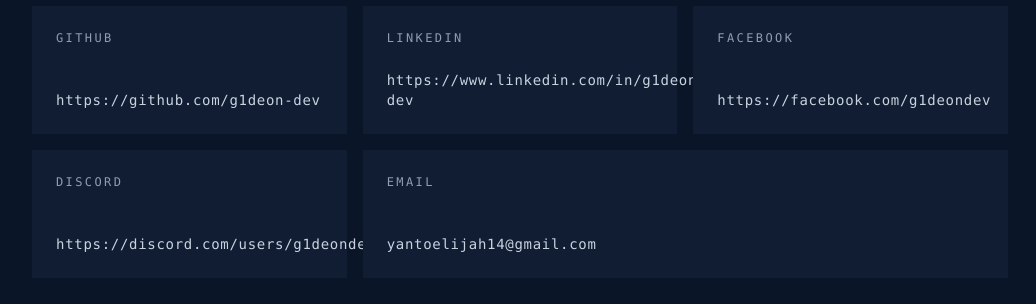
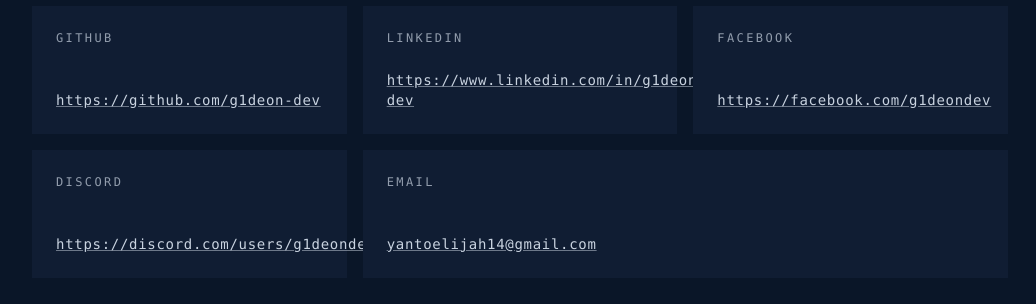
Before and after one commit to g1deon-dev/official-dev-portfolio, a Next.js app: page / in a window 1280 px wide. Shown: the part 2241-2545 px from the top of the page, without its empty margins (120-1156 px from the left). Built offline with nearby package versions, Linux system fonts and the light colour scheme.

Commit message:
feat: add underline to Contact link values for discoverability (issue #17)

```diff
--- a/components/Contact.tsx
+++ b/components/Contact.tsx
@@ -30,14 +30,14 @@
             rel={link.href.startsWith("mailto:") ? undefined : "noreferrer"}
             className={
               link.label === "Email"
-                ? "flex min-h-32 flex-col justify-between bg-surface p-6 hover:text-accent hover:shadow-[0_0_20px_-4px_var(--accent)] focus-visible:outline focus-visible:outline-2 focus-visible:outline-offset-2 focus-visible:outline-accent sm:col-span-2"
-                : "flex min-h-32 flex-col justify-between bg-surface p-6 hover:text-accent hover:shadow-[0_0_20px_-4px_var(--accent)] focus-visible:outline focus-visible:outline-2 focus-visible:outline-offset-2 focus-visible:outline-accent"
+                ? "group flex min-h-32 flex-col justify-between bg-surface p-6 hover:text-accent hover:shadow-[0_0_20px_-4px_var(--accent)] focus-visible:outline focus-visible:outline-2 focus-visible:outline-offset-2 focus-visible:outline-accent sm:col-span-2"
+                : "group flex min-h-32 flex-col justify-between bg-surface p-6 hover:text-accent hover:shadow-[0_0_20px_-4px_var(--accent)] focus-visible:outline focus-visible:outline-2 focus-visible:outline-offset-2 focus-visible:outline-accent"
             }
           >
             <span className="text-xs uppercase tracking-[0.2em] opacity-70">
               {link.label}
             </span>
-            <span className="text-sm tracking-[0.05em]">
+            <span className="underline decoration-foreground/50 transition-colors duration-200 group-hover:decoration-accent text-sm tracking-[0.05em]">
               {link.href.replace("mailto:", "")}
             </span>
           </a>
```
